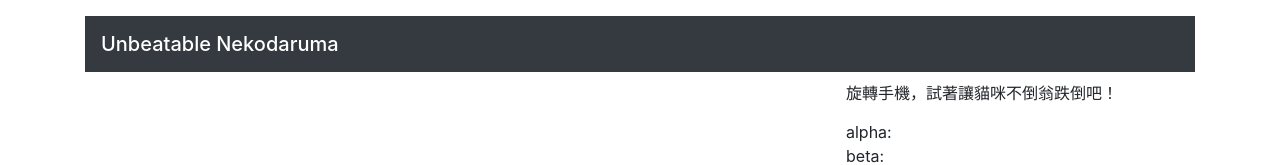
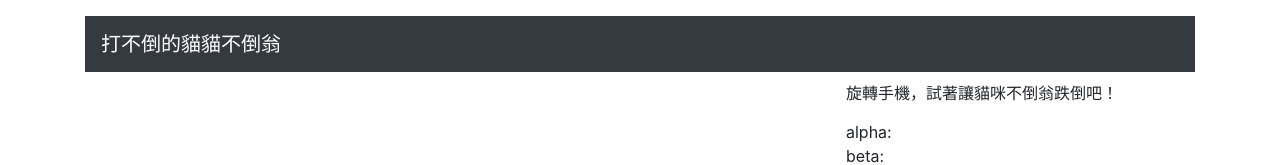
Before and after one commit to lizaosan/unbeatableNekodaruma, a website: page index.html in a window 1280 px wide. Shown: the top 165 px of the page. Drawn offline with nearby package versions, Linux system fonts and the light colour scheme; no server answers.

Commit message:
change Title

```diff
--- a/index.html
+++ b/index.html
@@ -10,7 +10,7 @@
   <body>
     <div class="container">
         <nav class="navbar navbar-sm navbar-dark bg-dark" style="margin-top: 1em">
-            <span class="navbar-brand mb-0 h1">Unbeatable Nekodaruma</span>
+            <span class="navbar-brand mb-0 h1">打不倒的貓貓不倒翁</span>
         </nav>
             <div class="row">
                <div class="col-sm-6 col-md-6 col-lg-8" style="padding: 0.5em 1em 0 1em;">
```
